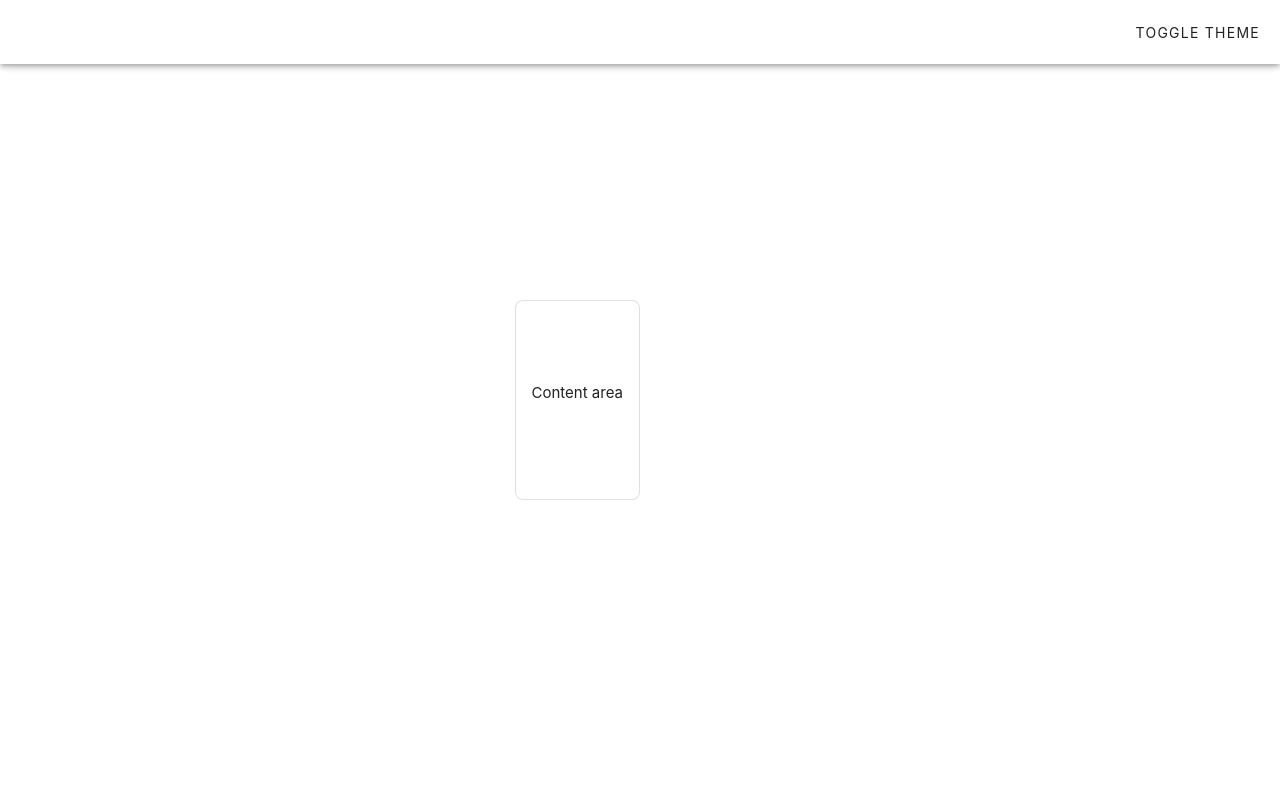
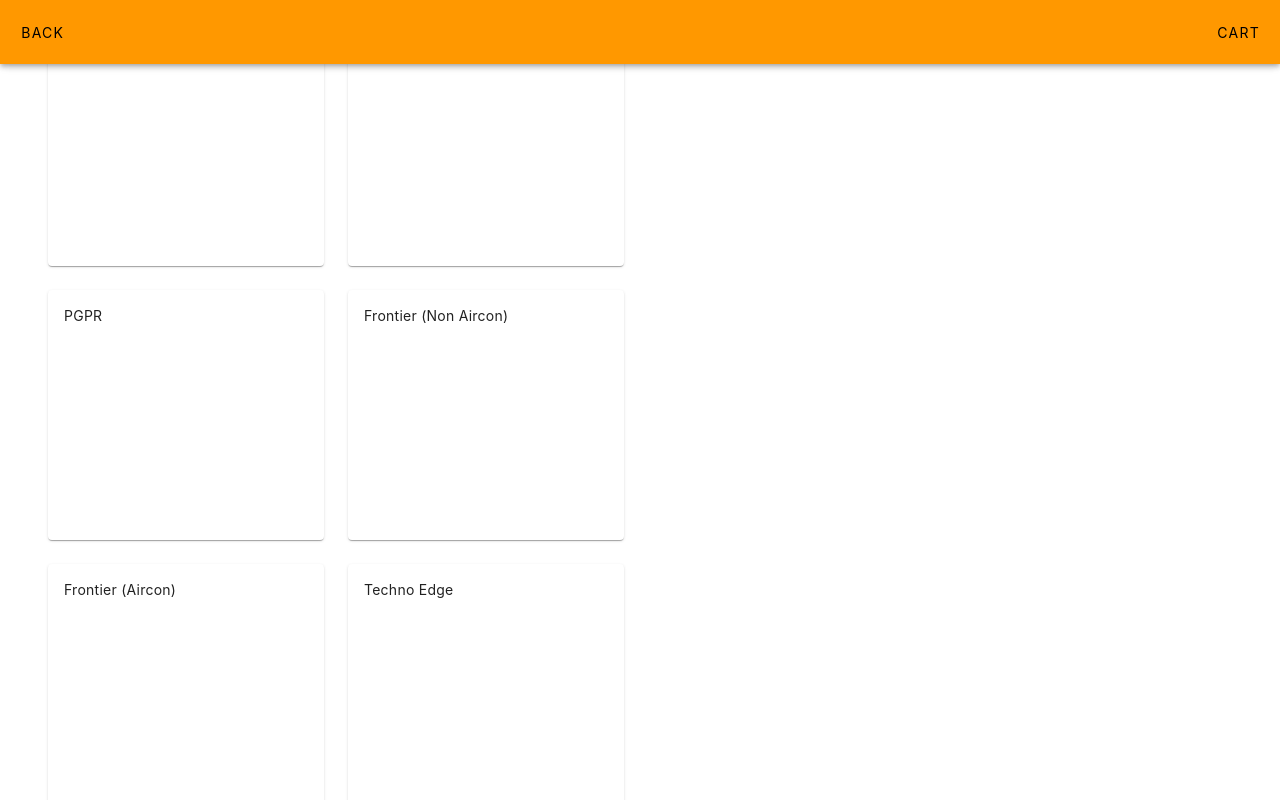
Before and after one commit to PigeonPhobia/nus-smarter-dining, a Vue app: page / in a window 1280 px wide. Shown: the top 800 px of the page. Built offline with nearby package versions, Linux system fonts and the light colour scheme.

Commit message:
Implement canteen listing

```diff
--- a/src/App.vue
+++ b/src/App.vue
@@ -1,28 +1,40 @@
 <template>
-  <v-app
-    :theme="theme"
-    class="rounded-lg border"
-    style="max-height: 200px;"
-  >
-    <v-app-bar>
+  <v-app>
+    <v-app-bar color="orange">
+      <v-btn>Back</v-btn>
       <v-spacer></v-spacer>
-
-      <v-btn
-        :prepend-icon="theme === 'light' ? 'mdi-weather-sunny' : 'mdi-weather-night'"
-        @click="onClick"
-      >Toggle Theme</v-btn>
+      <v-btn @click="onClickCart">Cart</v-btn>
     </v-app-bar>
 
-    <v-main>
-      <v-container class="text-center">Content area</v-container>
-    </v-main>
+    <v-container>
+      <v-row>
+        <v-spacer></v-spacer>
+        <v-col v-for="canteen in canteens" :key="canteen" cols="6">
+          <v-card @click="onClickCard(canteen)" style="height: 250px;">
+            <v-card-text>{{ canteen }}</v-card-text>
+          </v-card>
+        </v-col>
+      </v-row>
+    </v-container>
   </v-app>
 </template>
 
 <script setup>
-  import { ref } from 'vue'
-  const theme = ref('light')
-  function onClick () {
-    theme.value = theme.value === 'light' ? 'dark' : 'light'
+  let error = 0
+  const canteens = [
+    "The Terrace",
+    "The Summit",
+    "PGPR",
+    "Frontier (Non Aircon)",
+    "Frontier (Aircon)",
+    "Techno Edge",
+    "The Deck"
+  ]
+  function onClickCart () {
+    console.log("Click Cart!!!")
+  }
+  function onClickCard (canteen) {
+    if (canteen !== "The Terrace") { error++ }
+    console.log("Click Card", canteen, "! Current error: ", error)
   }
 </script>
```
